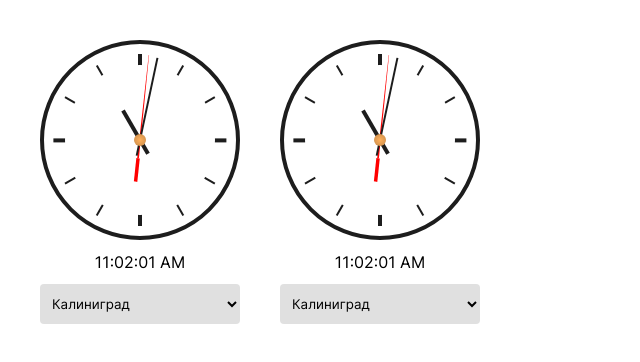
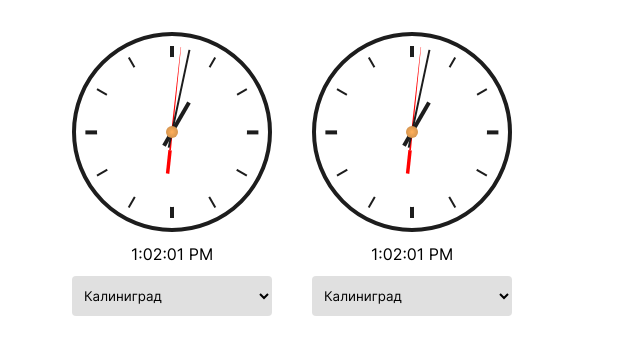
Before and after one commit to arperevalov/torgbox-test-assignment, a React app: page / in a window 1280 px wide. Shown: the whole page, without its empty margins (0-640 px from the left). Built offline with nearby package versions, Linux system fonts and the light colour scheme.

Commit message:
Fixed Clock first timezone. Everything seems to be working fine.

```diff
--- a/App/App.js
+++ b/App/App.js
@@ -8,6 +8,7 @@ class App extends React.Component {
 
     render() {
         return <>
+            { !this.props.isFetching ? '' : <Preloader/>}
             <ClockContainer/>
         </>
     }
--- a/App/Components/Clock/AnalogClock/AnalogClock.js
+++ b/App/Components/Clock/AnalogClock/AnalogClock.js
@@ -4,9 +4,9 @@ import clockPin from './../../../../src/img/clockPin.svg'
 
 const AnalogClock = props => {
 
-    let seconds = props.time.getSeconds()*6+180
-    let minutes = props.time.getMinutes()*6
-    let hours = props.time.getHours()*30
+    let seconds = props.time.getSeconds()*6+180,
+        minutes = props.time.getMinutes()*6,
+        hours = props.time.getHours()*30
 
     return <div className="analogClock">
         <div className="secondsWrap" style={{transform: `rotate(${seconds}deg)`}}>
--- a/App/Components/Clock/Clock.js
+++ b/App/Components/Clock/Clock.js
@@ -2,18 +2,16 @@ import React from "react";
 import DigitalClock from "./DigitalClock/DigitalClock";
 import AnalogClock from './AnalogClock/AnalogClock';
 import Select from "../Select";
+import Preloader from "../Preloader";
 
 class Clock extends React.Component {
     constructor(props){
         super(props)
         this.state = {
-            timezone: this.getDefaultTimezone(),
-            time: this.getTimeFromUTC(this.getDefaultTimezone())
+            timezone: null,
+            time: null,
+            working: false
         }
-    }
-
-    getDefaultTimezone () {
-        return this.props.timezones.length > 0 ? this.props.timezones[0].timezone : 0
     }
 
     getTimeFromUTC(currentTimezone) {
@@ -39,17 +37,22 @@ class Clock extends React.Component {
         this.setState({timezone: inputTimezone})
     }
 
-    componentDidMount() {
-        this.updateTime()
+    componentDidUpdate() {
+        if (this.state.timezone === null && this.props.timezones.length !== 0) {
+            this.setState({timezone: this.props.timezones[0].timezone})
+        }
+
+        if (this.state.timezone !== null && !this.state.working) {
+            this.updateTime()
+            this.setState({working: true})
+        }
     }
 
-    // static getDerivedStateFromProps(props, state){
-    //     return {
-    //         timezone: props.timezones.length > 0 ? props.timezones[0].timezone : 0
-    //     }
-    // }
+    render() {
+        if (this.state.time === null) {
+            return <Preloader/>
+        }
 
-    render() {
         return <div className="clock">
             <AnalogClock time={this.state.time}/>
             <DigitalClock time={this.state.time}/>
--- a/App/Components/Clock/ClockContainer.js
+++ b/App/Components/Clock/ClockContainer.js
@@ -1,6 +1,5 @@
 import React from "react";
 import { connect } from "react-redux";
-import Preloader from "../Preloader";
 import { updateTimezones, updateTime, setFetch } from './../../Redux/ClockReducer';
 import Clock from './Clock'
 
@@ -34,7 +33,6 @@ class ClockAPI extends React.Component {
 
     render() {
         return <div className="clock-container">
-        { !this.props.isFetching ? '' : <Preloader/>}
         { Array.from({length: this.props.clockQuantity}, (i, index) => <Clock key={index} timezones={this.props.timezones} />) }
         </div>
     }
--- a/App/Components/Clock/DigitalClock/DigitalClock.js
+++ b/App/Components/Clock/DigitalClock/DigitalClock.js
@@ -1,6 +1,7 @@
 import React from "react";
 
 const DigitalClock = props => {
+
     return <div>
             {props.time.toLocaleTimeString()}
         </div>
--- a/index.html
+++ b/index.html
@@ -4,7 +4,7 @@
     <meta charset="UTF-8">
     <meta http-equiv="X-UA-Compatible" content="IE=edge">
     <meta name="viewport" content="width=device-width, initial-scale=1.0">
-    <title>Document</title>
+    <title>Torgbox Test Assignment</title>
 </head>
 <body>
     <div id="root"></div>
--- a/src/scss/Components/clock.scss
+++ b/src/scss/Components/clock.scss
@@ -7,7 +7,8 @@
         display: grid;
         grid-template-columns:  repeat(auto-fill, 200px);
         gap: 40px;
-        margin: 40px auto;
+        margin: auto;
+        padding: 32px;
         max-width: 1200px;
     }
 }
```
